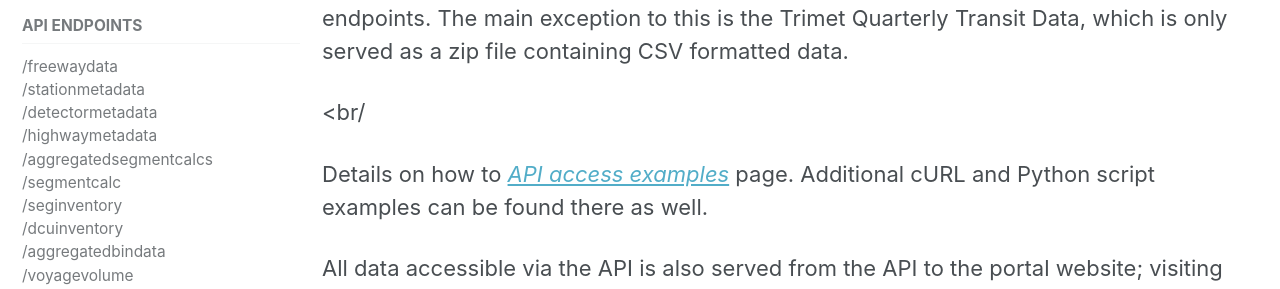
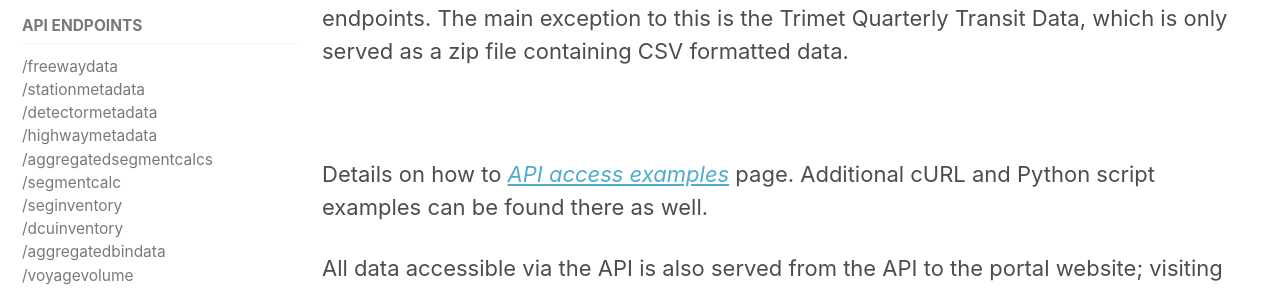
Before and after one commit to adus/portal-documentation, a Jekyll site: the page built from _documents/gettingstarted.md, in a window 1280 px wide and 900 px high, scrolled down 1158 px. Shown: the part 161-450 px from the top of the window. Built offline with Jekyll 4.4.1, drawn with Linux system fonts in a browser that asks for light colours; nearby versions of some CDN libraries.

Commit message:
Update gettingstarted.md

````diff
--- a/_documents/gettingstarted.md
+++ b/_documents/gettingstarted.md
@@ -39,7 +39,7 @@ this data:
 
 Portal data is served in JSON format by default at almost all endpoints; CSV formatted data is available by request by specifying ```format=csv``` in the request to most of the endpoints. The main exception to this is the Trimet Quarterly Transit Data, which is only served as a zip file containing CSV formatted data.
 
-<br/
+<br />
 
 Details on how to [_API access examples_]({{ site.url }}{{ site.baseurl }}/documents/access_examples/) page. Additional cURL and Python script examples can be found there as well.
 <br />
````
